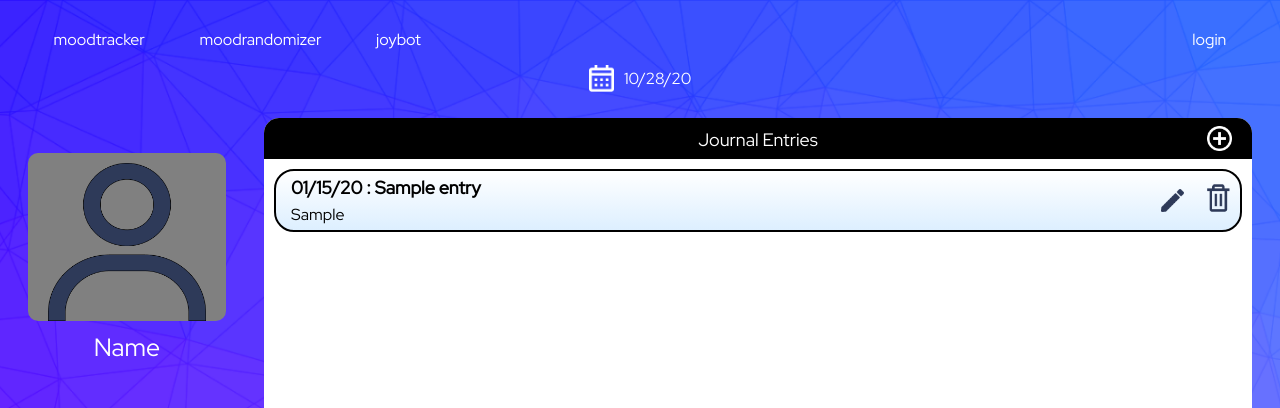
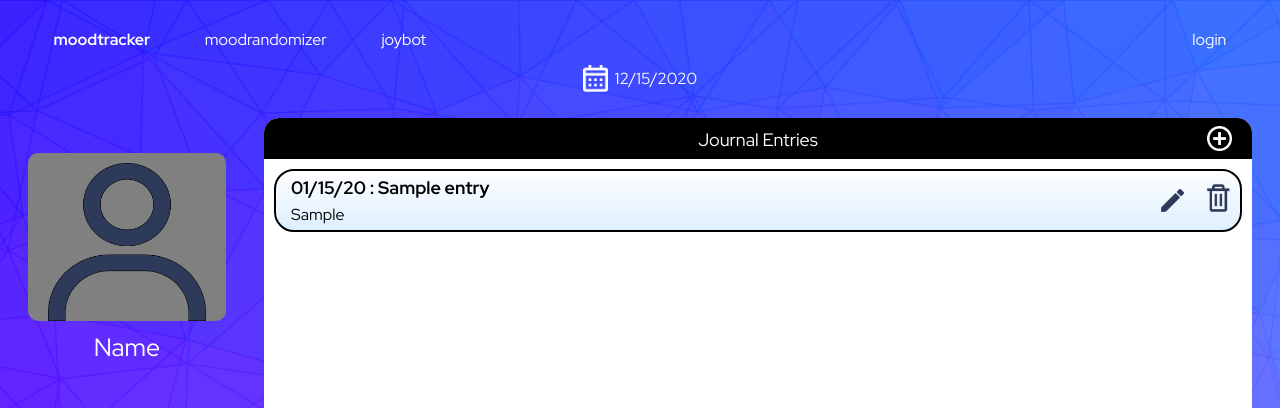
Before and after one commit to TurtleNinja/error404-mood-not-found, a Flask app: page /mood_tracker in a window 1280 px wide. Shown: the top 408 px of the page. Run offline with Flask 2, Linux system fonts and the light colour scheme; tables that the repository leaves empty hold one stand-in row (values such as "Sample post").

Commit message:
fix moodtracker date and entry text

```diff
--- a/flaskr/static/mood.css
+++ b/flaskr/static/mood.css
@@ -121,7 +121,7 @@
 }
 .title {
     font-size: 18px;
-    font-weight: 900;
+    font-weight: 700;
     margin: 0;
 }
 
--- a/flaskr/static/style.css
+++ b/flaskr/static/style.css
@@ -19,6 +19,9 @@ html, body {
     vertical-align: middle;
     justify-content: center;
     align-items: center;
+}
+.active {
+    font-weight: 700;
 }
 .left {
     flex: 1;
--- a/flaskr/templates/base.html
+++ b/flaskr/templates/base.html
@@ -3,10 +3,11 @@
     <head>
         <meta charset="utf-8">
         <meta name="viewport" content="width=device-width, initial-scale=1, shrink-to-fit=no">
-        <link href="https://fonts.googleapis.com/css2?family=Red+Hat+Display&display=swap" rel="stylesheet">
+        <link href="https://fonts.googleapis.com/css?family=Red+Hat+Display:400,700&display=swap" rel="stylesheet">
 
         <script src="https://ajax.googleapis.com/ajax/libs/jquery/3.5.1/jquery.min.js"></script>
         <script src="../static/scripts/linking.js"></script>
+        <link href="../static/style.css" rel="stylesheet">
         <!-- to fill in stylesheets used -->
         {% block stylesheet %}
         {% endblock %}
@@ -20,7 +21,7 @@
     <body>
         <section id="nav-bar">
             <div class="left">
-                <a href="{{ url_for('mood_tracker') }}">moodtracker</a>
+                <a href="{{ url_for('mood_tracker') }}" class="{{ 'active' if active_page=='moodtracker' }}">moodtracker</a>
                 <a href="{{ url_for('mood_randomizer_home') }}">moodrandomizer</a>
                 <a href="{{ url_for('chat') }}">joybot</a>
             </div>
--- a/flaskr/templates/moodtracker.html
+++ b/flaskr/templates/moodtracker.html
@@ -1,7 +1,8 @@
 {% extends 'base.html' %}
 
+{% set active_page = 'moodtracker' %}
+
 {% block stylesheet %}
-    <link href="../static/style.css" rel="stylesheet">
     <link href="../static/mood.css" rel="stylesheet">
 {% endblock %}
 
@@ -12,7 +13,7 @@
 
 {% block content %}
     <div class="datecal">
-        <span><img src="../static/img/calendar.png" alt="cal_icon">&nbsp&nbsp 10/28/20</span>
+        <span><img src="../static/img/calendar.png" alt="cal_icon"><span id="todayDate"></span></span>
     </div>
     <br>
 
@@ -31,8 +32,11 @@
                 <img src="../static/img/plus.png" class="add_entry" alt="add entry">
             </div>
             <div class="wrapper">
-              {% for entry in entryData %}
+              {% if entryData|length == 0 %}
+                  <div style="height: 250px; display: flex; align-items: center; justify-content: center;">No entries created.</div>
+              {% else %}
                 <div class="grid">
+                  {% for entry in entryData %}
                     <div class="entry">
                         <div class="content">
                             {% if entry.title == "" %}
@@ -42,7 +46,7 @@
                             {% endif %}
 
                             {% if entry.journal == "" %}
-                                <p>No entry text</p>
+                                <p style="font-style: italic">No entry text</p>
                             {% endif %}
                             <p>{{ entry.journal }}</p>
                         </div>
@@ -51,8 +55,9 @@
                             <a href="/delete/{{entry.id}}"><img src="../static/img/trash.png" alt="trash" class="trash"></a>
                         </div>
                     </div>
+                  {% endfor %}
+                {% endif %}
                 </div>
-            {% endfor %}
             </div>
         </div>
     </div>
@@ -60,4 +65,17 @@
     <div class="graph">
         matplotlib or plotly?
     </div>
+
+
+    <script>
+      var dateVar = new Date();
+      var year = dateVar.getFullYear();
+      var month = dateVar.getMonth() + 1;
+      var date = dateVar.getDate();
+      const displayedDate = `${month}/${date}/${year}`;
+      console.log(displayedDate);
+      document.getElementById("todayDate").innerHTML = '&nbsp&nbsp' + displayedDate;
+    </script>
+
+
 {% endblock %}
```
Also changed, not shown: app.db.
